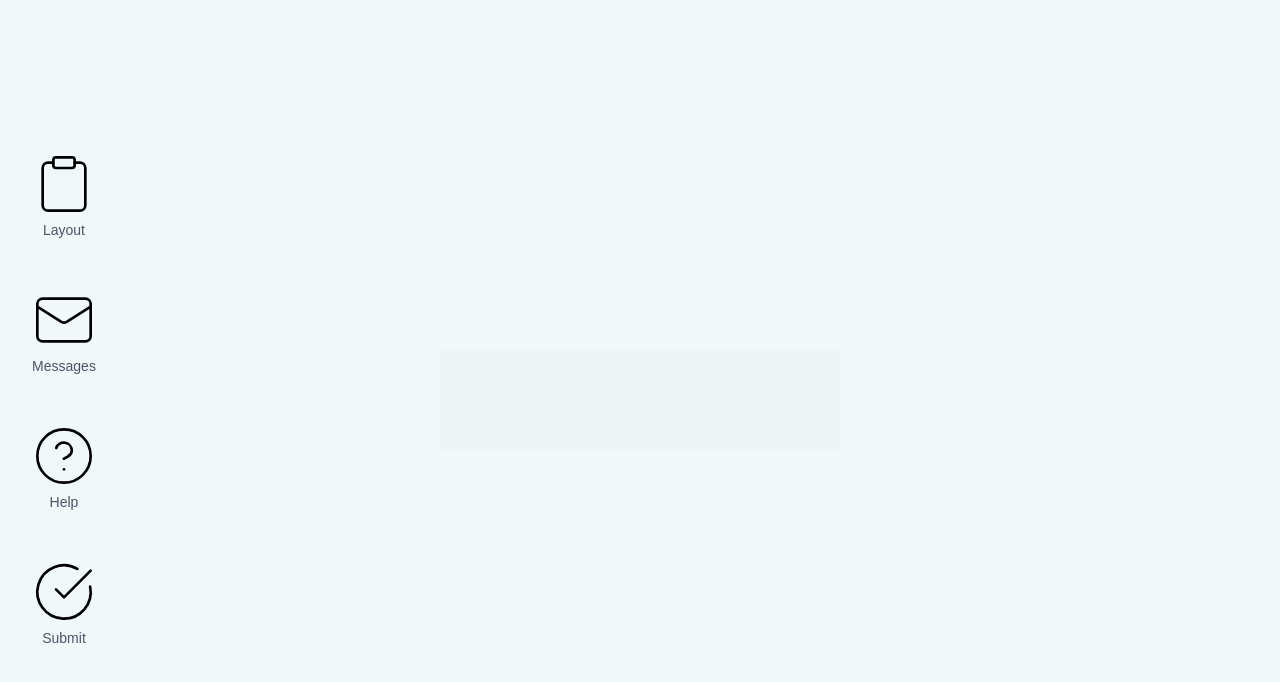
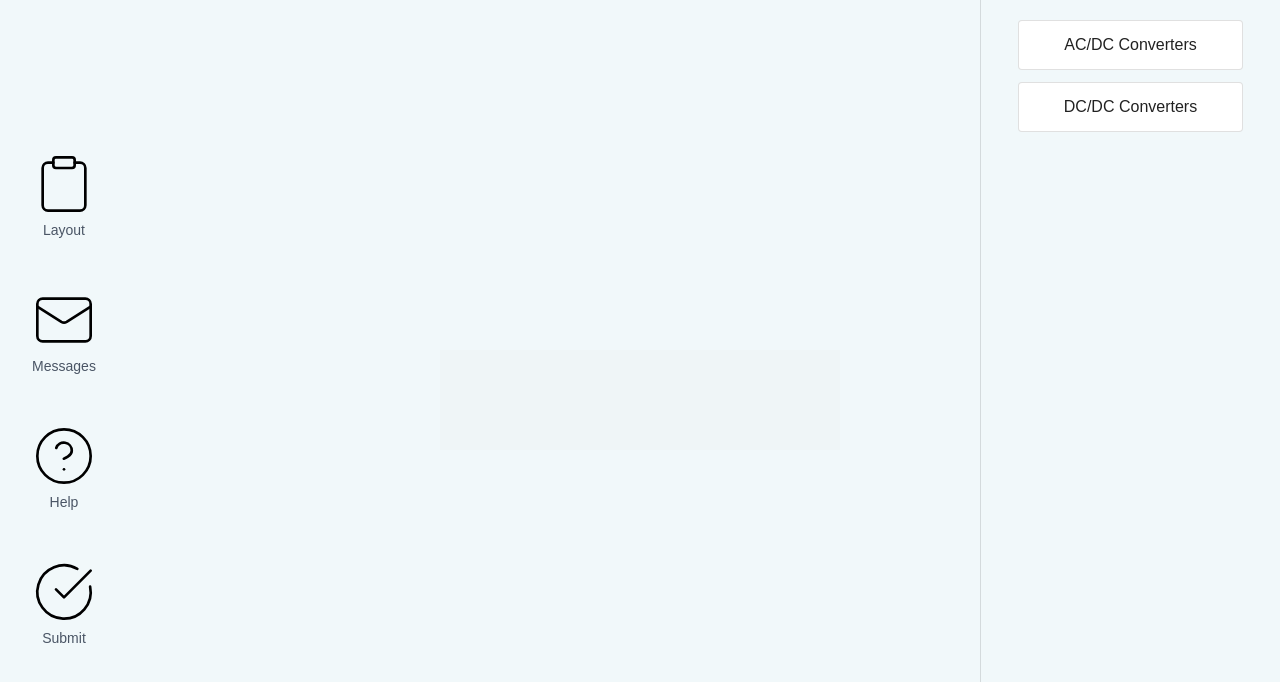
Before and after one commit to BoardRoomco/br_evc, a Next.js app: page / in a window 1280 px wide. Shown: the top 682 px of the page. Built offline with nearby package versions, Linux system fonts and the light colour scheme.

Commit message:
Toolbar and structure of toolbar added

```diff
--- a/package.json
+++ b/package.json
@@ -9,6 +9,9 @@
     "lint": "next lint"
   },
   "dependencies": {
+    "@emotion/react": "^11.14.0",
+    "@emotion/styled": "^11.14.0",
+    "@mui/material": "^7.1.1",
     "lucide-react": "^0.513.0",
     "next": "15.3.3",
     "react": "^19.0.0",
--- a/src/app/page.tsx
+++ b/src/app/page.tsx
@@ -1,4 +1,5 @@
 import { Clipboard, Mail, HelpCircle, CheckCircle } from 'lucide-react';
+import { Sidebar } from '@/components/Sidebar';
 
 export default function Home() {
   return (
@@ -55,6 +56,9 @@ export default function Home() {
         {/* Logo placeholder - we'll add this later */}
         <div className="w-[400px] h-[100px] opacity-20 bg-gray-200"></div>
       </main>
+
+      {/* Right Sidebar */}
+      <Sidebar />
     </main>
   );
 }
--- /dev/null
+++ b/src/components/Sidebar.tsx
@@ -0,0 +1,35 @@
+'use client';
+
+import { Drawer } from '@mui/material';
+import { SidebarCategories } from './SidebarCategories';
+
+const styles = {
+  drawer: {
+    width: 300,
+    flexShrink: 0,
+    '& .MuiDrawer-paper': {
+      width: 300,
+      boxSizing: 'border-box',
+      backgroundColor: '#f1f8fa',
+      borderLeft: '1px solid rgba(0, 0, 0, 0.12)',
+    },
+  },
+  content: {
+    height: '100%',
+    overflow: 'auto',
+  },
+};
+
+export const Sidebar = () => {
+  return (
+    <Drawer
+      variant="permanent"
+      anchor="right"
+      sx={styles.drawer}
+    >
+      <div style={styles.content}>
+        <SidebarCategories />
+      </div>
+    </Drawer>
+  );
+};
--- /dev/null
+++ b/src/components/SidebarCategories/CategoryButton.tsx
@@ -0,0 +1,32 @@
+'use client';
+
+interface CategoryButtonProps {
+  label: string;
+  onClick: () => void;
+}
+
+export const CategoryButton = ({ label, onClick }: CategoryButtonProps) => {
+  return (
+    <button
+      onClick={onClick}
+      style={{
+        width: '75%',
+        padding: '12px 16px',
+        textAlign: 'center',
+        border: '1px solid rgba(0, 0, 0, 0.12)',
+        borderRadius: '4px',
+        backgroundColor: 'white',
+        cursor: 'pointer',
+        transition: 'all 0.2s ease',
+      }}
+      onMouseOver={(e) => {
+        e.currentTarget.style.backgroundColor = '#f5f5f5';
+      }}
+      onMouseOut={(e) => {
+        e.currentTarget.style.backgroundColor = 'white';
+      }}
+    >
+      {label}
+    </button>
+  );
+};
--- /dev/null
+++ b/src/components/SidebarCategories/index.tsx
@@ -0,0 +1,33 @@
+'use client';
+
+import { CategoryButton } from './CategoryButton';
+
+const categories = [
+  { id: 'ac-dc', label: 'AC/DC Converters' },
+  { id: 'dc-dc', label: 'DC/DC Converters' }
+];
+
+export const SidebarCategories = () => {
+  const handleCategoryClick = (categoryId: string) => {
+    console.log(`Category clicked: ${categoryId}`);
+    // We'll implement subcategory logic here later
+  };
+
+  return (
+    <div style={{
+      display: 'flex',
+      flexDirection: 'column',
+      alignItems: 'center',
+      gap: '12px',
+      padding: '20px 0',
+    }}>
+      {categories.map(category => (
+        <CategoryButton
+          key={category.id}
+          label={category.label}
+          onClick={() => handleCategoryClick(category.id)}
+        />
+      ))}
+    </div>
+  );
+};
```
Also changed, not shown: 1 other file (tests, documents, lock files or other folders).
